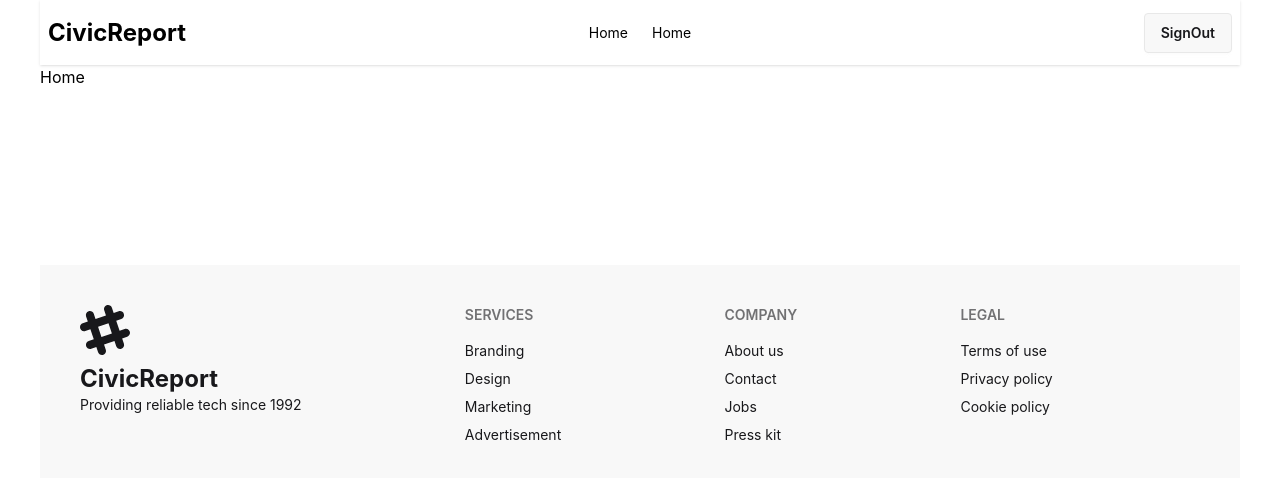
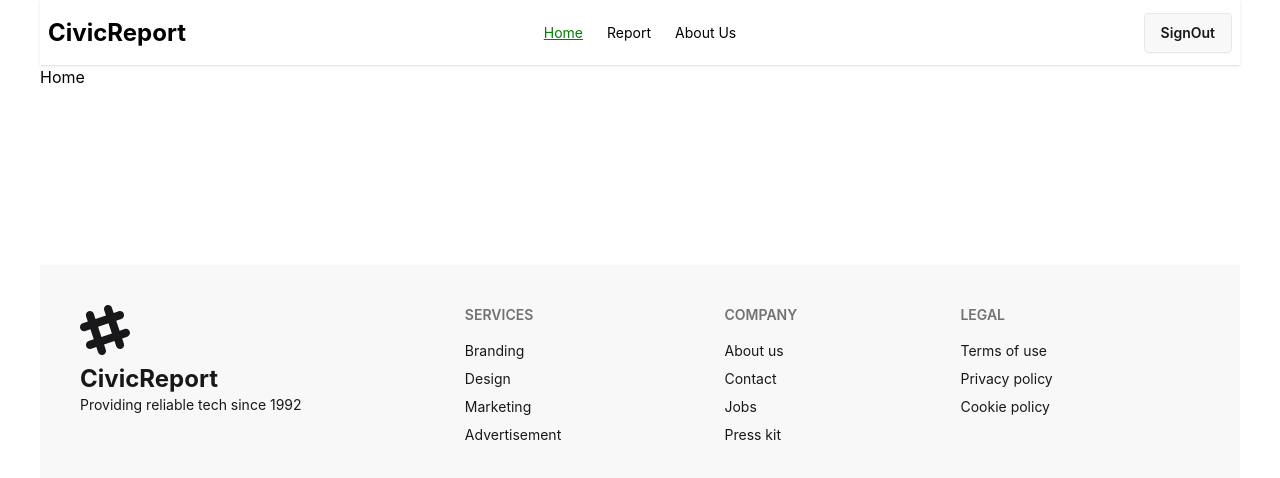
Before and after one commit to AbuJubaeid/CivicReport-Client, a React (Vite) app: page / in a window 1280 px wide. Shown: the top 478 px of the page. Built offline with nearby package versions, Linux system fonts and the light colour scheme; no server answers; sample sign-in values are in the browser's storage.

Commit message:
report form added

```diff
--- a/package.json
+++ b/package.json
@@ -16,6 +16,7 @@
     "react": "^19.2.0",
     "react-dom": "^19.2.0",
     "react-hook-form": "^7.68.0",
+    "react-hot-toast": "^2.6.0",
     "react-router": "^7.10.1",
     "tailwindcss": "^4.1.17"
   },
--- a/src/index.css
+++ b/src/index.css
@@ -9,3 +9,11 @@ body {
   font-style: normal;
   color: black;
 }
+
+.active-link {
+  color: green;
+  text-decoration: underline;
+}
+.inactive-link {
+  text-decoration: none;
+}
--- a/src/main.jsx
+++ b/src/main.jsx
@@ -1,5 +1,6 @@
 import { StrictMode } from 'react'
 import { createRoot } from 'react-dom/client'
+import { Toaster } from 'react-hot-toast'
 import { RouterProvider } from 'react-router'
 import AuthProvider from './context/AuthContext/AuthProvider.jsx'
 import './index.css'
@@ -9,6 +10,7 @@ createRoot(document.getElementById('root')).render(
   <StrictMode>
     <AuthProvider>
       <RouterProvider router={router} />
+      <Toaster />
     </AuthProvider>
   </StrictMode>
 )
--- /dev/null
+++ b/src/pages/AboutUs/AboutUs.jsx
@@ -0,0 +1,10 @@
+
+const AboutUs = () => {
+    return (
+        <div>
+            About Us
+        </div>
+    );
+};
+
+export default AboutUs;
--- a/src/pages/Auth/Login/Login.jsx
+++ b/src/pages/Auth/Login/Login.jsx
@@ -1,4 +1,5 @@
 import { useForm } from "react-hook-form";
+import toast from "react-hot-toast";
 import { Link } from "react-router";
 import useHook from "../../../hooks/useHook";
 import SocialLogin from "../socialLogin/SocialLogin";
@@ -23,12 +24,12 @@ const Register = () => {
       const email = getValues("email");
 
   if (!email) {
-    alert("Please enter your email first");
+    toast("Please enter your email first");
     return;
   }
       sendPasswordResetEmailFunc(email)
        .then(() => {
-      alert("Password reset email sent!");
+      toast("Password reset email sent!");
     })
       .catch(error=>{
         console.log(error)
--- a/src/pages/Auth/Register/Register.jsx
+++ b/src/pages/Auth/Register/Register.jsx
@@ -72,7 +72,7 @@ const Register = () => {
                 className="file-input file-input-ghost"
                 placeholder="Your Photo" />
                 {
-                    errors.email?.type === 'required' && <p className="text-red-500">Photo is required</p>
+                    errors.photo?.type === 'required' && <p className="text-red-500">Photo is required</p>
                 }
 
                 {/* email */}
--- /dev/null
+++ b/src/pages/CreateIssue/CreateIssue.jsx
@@ -0,0 +1,81 @@
+import axios from "axios";
+import { useForm } from "react-hook-form";
+
+const CreateIssue = () => {
+    const {register, handleSubmit, formState: {errors},} = useForm()
+    const handleCreateReport = data =>{
+        console.log(data)
+        const profileImg = data.image[0]
+        // prepare data for the imgbb
+            const formData = new FormData()
+            formData.append('image', profileImg)
+
+            const imageApiURL = `https://api.imgbb.com/1/upload?key=${import.meta.env.VITE_imageHostApiKey}`
+
+            axios.post(imageApiURL, formData)
+            .then(res=>{
+              console.log('after image upload', res.data.data.url)})
+              .catch(error=>{
+                console.log(error)
+              })
+    }
+    return (
+      <div>
+        <h2>Report a issue</h2>
+        <form onSubmit={handleSubmit(handleCreateReport)}>
+          <fieldset className="fieldset">
+            {/* image */}
+            <label className="label">Image</label>
+            <input
+              type="file"
+              className="file-input file-input-ghost"
+              {...register("image", { required: true })}
+            />
+            {
+                    errors.image?.type === 'required' && <p className="text-red-500">Image is required</p>
+                }
+
+            {/* title */}
+            <label className="label">Title</label>
+            <input
+              type="text"
+              className="input"
+              {...register("issue", { required: true })}
+              placeholder="Type your issue here"
+            />
+            {
+                    errors.issue?.type === 'required' && <p className="text-red-500">Issue is required</p>
+                }
+
+            {/* category */}
+            <label className="label">Category</label>
+            <select
+            defaultValue="Pick a category"
+            {...register('select', {required: true})}
+            className="select">
+              <option disabled={true}>Pick a category</option>
+              <option>Crimson</option>
+              <option>Amber</option>
+              <option>Velvet</option>
+            </select>
+
+            {/*location */}
+            <label className="label">Location</label>
+            <input
+              type="text"
+              className="input"
+              {...register("location", { required: true })}
+              placeholder="Type your Location here"
+            />
+            {
+                    errors.location?.type === 'required' && <p className="text-red-500">Location is required</p>
+                }
+
+            <button className="btn btn-neutral mt-4">Report</button>
+          </fieldset>
+        </form>
+      </div>
+    );
+};
+
+export default CreateIssue;
--- a/src/pages/shared/Navbar/Navbar.jsx
+++ b/src/pages/shared/Navbar/Navbar.jsx
@@ -12,8 +12,32 @@ const Navbar = () => {
     })
   }
     const links = <>
-    <li><NavLink to="/">Home</NavLink></li>
-    <li><NavLink to="/">Home</NavLink></li>
+
+    {
+      user?
+      <>
+        <li><NavLink className={({ isActive }) =>
+                  isActive ? "active-link" : "inactive-link"
+                } to="/">Home</NavLink></li>
+        <li><NavLink className={({ isActive }) =>
+                  isActive ? "active-link" : "inactive-link"
+                } to="/create-issue">Report</NavLink></li>
+        <li><NavLink className={({ isActive }) =>
+                  isActive ? "active-link" : "inactive-link"
+                } to="/about-us">About Us</NavLink></li>
+      </>
+      :
+        <>
+        <li><NavLink className={({ isActive }) =>
+                  isActive ? "active-link" : "inactive-link"
+                } to="/">Home</NavLink></li>
+        <li><NavLink className={({ isActive }) =>
+                  isActive ? "active-link" : "inactive-link"
+                } to="/about-us">About Us</NavLink></li>
+        </>
+
+    }
+
     </>
     return (
         <div className="navbar bg-base-100 shadow-sm">
--- a/src/routes/route.jsx
+++ b/src/routes/route.jsx
@@ -1,8 +1,11 @@
 import { createBrowserRouter } from "react-router";
 import RootLayout from "../layout/RootLayout";
+import AboutUs from "../pages/AboutUs/AboutUs";
 import Login from "../pages/Auth/Login/Login";
 import Register from "../pages/Auth/Register/Register";
+import CreateIssue from "../pages/CreateIssue/CreateIssue";
 import Home from "../pages/Home/Home/Home";
+import PrivateRoute from "./PrivateRoute";
 
 export const router = createBrowserRouter([
   {
@@ -21,6 +24,14 @@ export const router = createBrowserRouter([
             path: 'login',
             Component: Login,
         },
+        {
+          path: 'create-issue',
+          element: <PrivateRoute><CreateIssue></CreateIssue></PrivateRoute>
+        },
+        {
+          path: 'about-us',
+          Component: AboutUs
+        },
     ]
   },
 ]);
```
Also changed, not shown: 1 other file (tests, documents, lock files or other folders).
